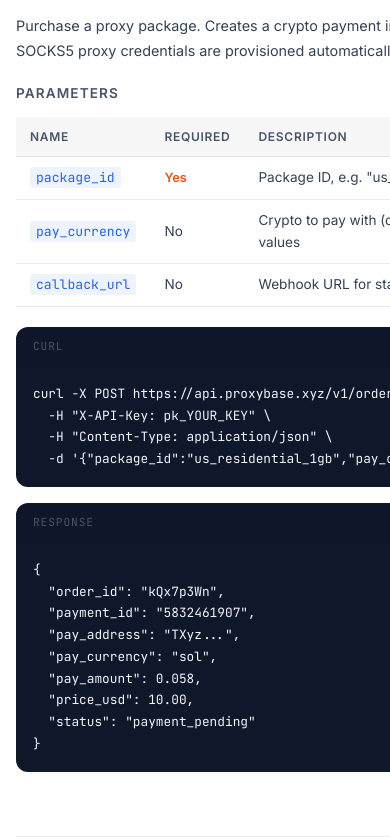
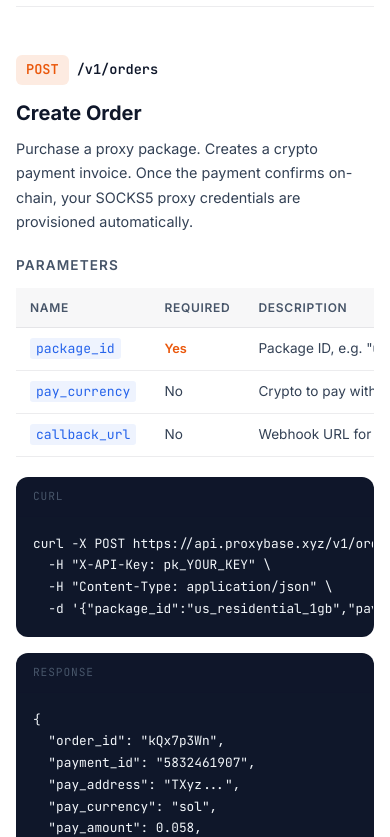
Before and after one commit to proxybasehq/proxybase-landing, a Next.js app: page / in a window 390 px wide. Shown: the part 6808-7645 px from the top of the page. Built offline with nearby package versions, Linux system fonts and the light colour scheme.

Commit message:
fix iphone styling

```diff
--- a/app/globals.css
+++ b/app/globals.css
@@ -891,6 +891,11 @@ body {
   top: 100px;
 }
 
+.api-main {
+  min-width: 0;
+  width: 100%;
+}
+
 .api-nav {
   list-style: none;
 }
@@ -988,6 +993,9 @@ body {
   width: 100%;
   border-collapse: collapse;
   font-size: 0.85rem;
+  display: block;
+  overflow-x: auto;
+  white-space: nowrap;
 }
 
 .api-params-table th {
@@ -1072,6 +1080,12 @@ body {
   grid-template-columns: 1fr 1fr;
   gap: 60px;
   align-items: center;
+}
+
+.mcp-text,
+.mcp-code {
+  min-width: 0;
+  width: 100%;
 }
 
 .mcp-text h3 {
```
